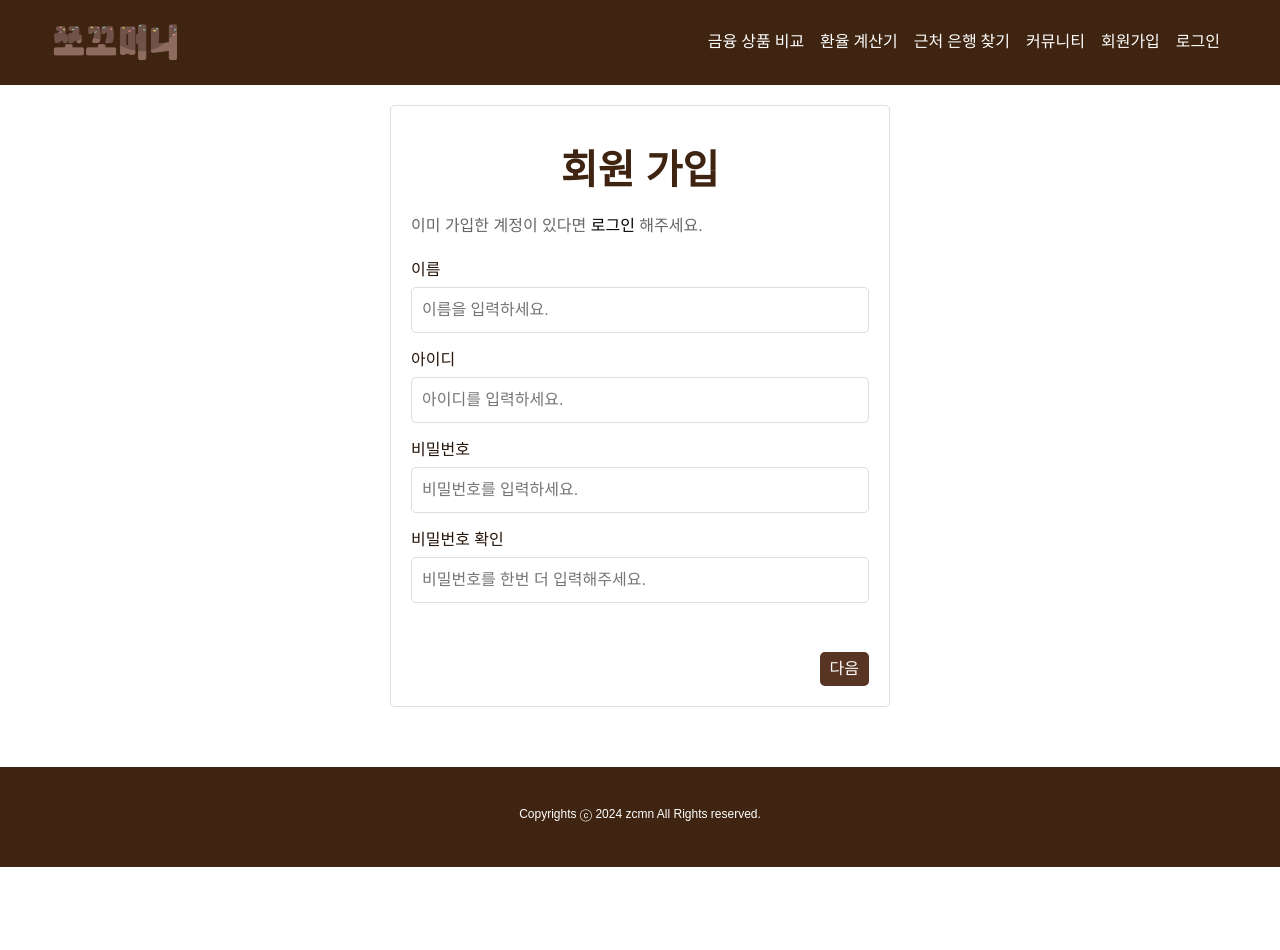
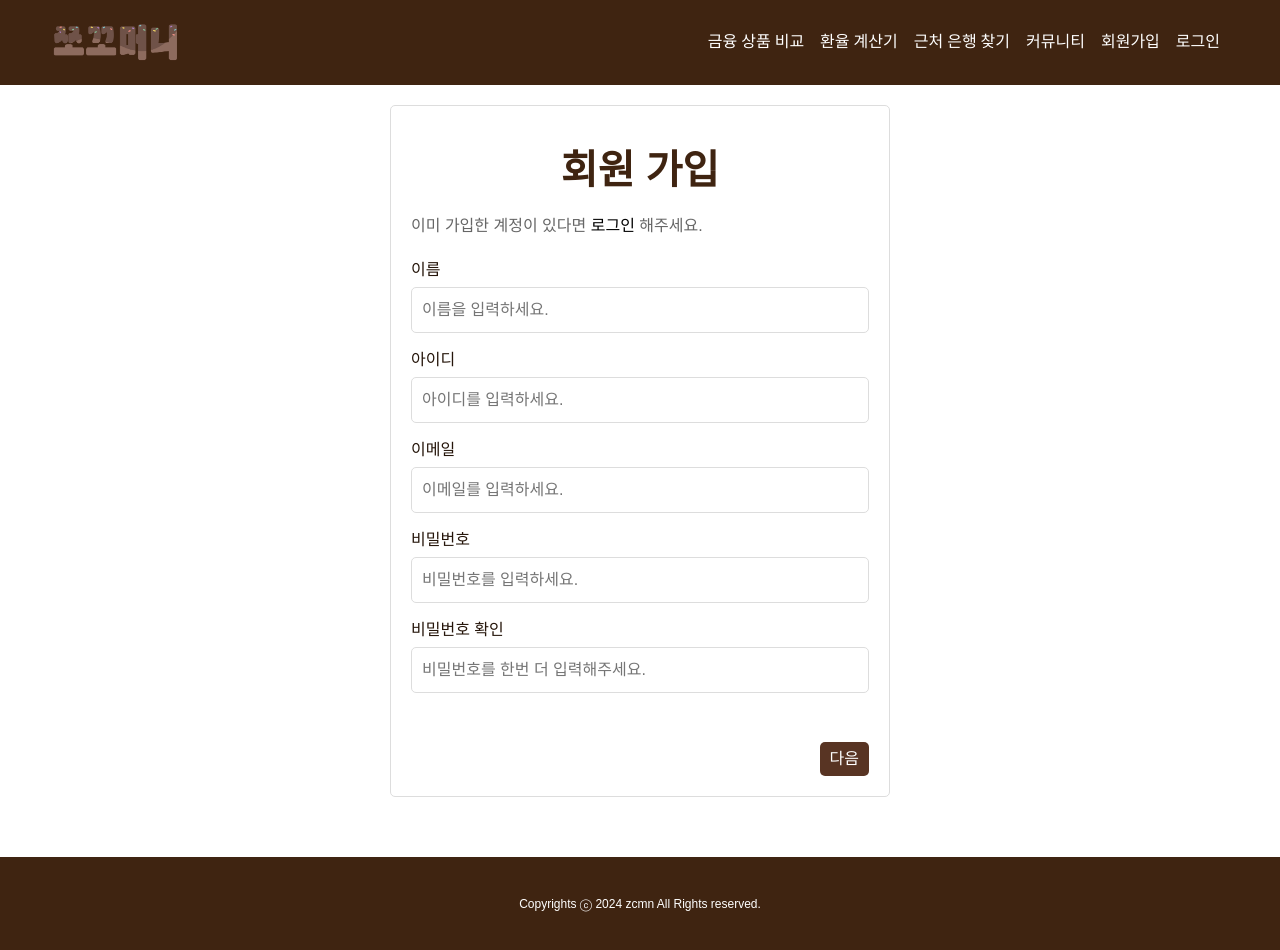
Before and after one commit to ebeleey/zzocco-money, a Vue app in the folder front/zzocco_money/: page /signup in a window 1280 px wide. Shown: the top 950 px of the page. Before the commit the page ends 867 px from the top, so only its background shows below. Built offline with nearby package versions, Linux system fonts and the light colour scheme; a web font is replaced by a local one.

Commit message:
feat: 유저 필드에 이메일, 금융 성향 필드 추가 및 회원가입 페이지에 반영  (BE)

```diff
--- a/front/zzocco_money/src/components/signups/StepOne.vue
+++ b/front/zzocco_money/src/components/signups/StepOne.vue
@@ -9,6 +9,11 @@
 			<div class="form-group">
 				<label for="username">아이디</label>
 				<input type="username" id="username" v-model="formData.basicInfo.username" placeholder="아이디를 입력하세요." required />
+			</div>
+
+			<div class="form-group">
+				<label for="email">이메일</label>
+				<input type="email" id="email" v-model="formData.basicInfo.email" placeholder="이메일를 입력하세요." required />
 			</div>
 
 			<div class="form-group">
--- a/front/zzocco_money/src/views/SignUpView.vue
+++ b/front/zzocco_money/src/views/SignUpView.vue
@@ -39,7 +39,7 @@ const goToLogin = function() {
 }
 const currentStep = ref(1); // 현재 단계
 const formData = ref({
-	basicInfo: { name: "", username: "", password: "" },
+	basicInfo: { name: "", username: "", password: "", email: "" },
 	detailedInfo: { gender: "", marriage: "", income_prospect: "", asset_level: "", income_level: "" },
 });
 
@@ -73,6 +73,7 @@ const handleSubmit = () => {
       name: user.basicInfo.name,
       username: user.basicInfo.username,
       password: user.basicInfo.password,
+      email: user.basicInfo.email,
       gender: user.detailedInfo.gender,
       marriage: user.detailedInfo.marriage,
       income_prospect: user.detailedInfo.income_prospect,
```
